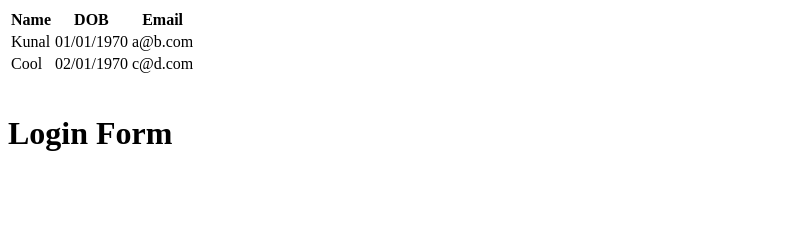
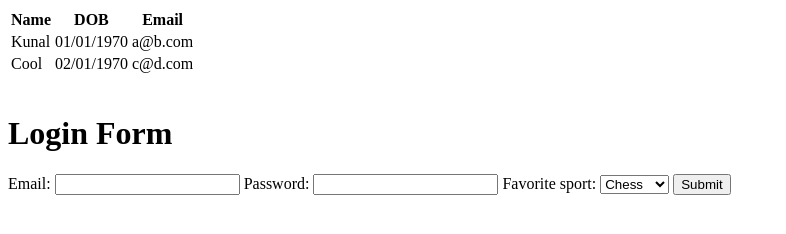
Before and after one commit to kunjzk/html, a plain HTML site: page 03_tables_forms.html in a window 1280 px wide. Shown: the whole page, without its empty margins (0-786 px from the left). Drawn offline with Linux system fonts and the light colour scheme.

Commit message:
tables and forms

```diff
--- a/03_tables_forms.html
+++ b/03_tables_forms.html
@@ -25,6 +25,24 @@
     </table>
     <br>
     <h1>Login Form</h1>
-    <form action=""></form>
+    <form>
+        <label for="email">
+            Email:
+            <input type="email", name="email">
+        </label>
+        <label for="password">
+            Password:
+            <input type="password", name="password">
+        </label>
+        <label for="sport">
+            Favorite sport:
+            <select name="sport" id="sport">
+                <option value="chess">Chess</option>
+                <option value="bowling">Bowling</option>
+                <option value="tennis">Tennis</option>
+            </select>
+        </label>
+        <button type="submit">Submit</button>
+    </form>
 </body>
 </html>
```
Also changed, not shown: 1 other file.
